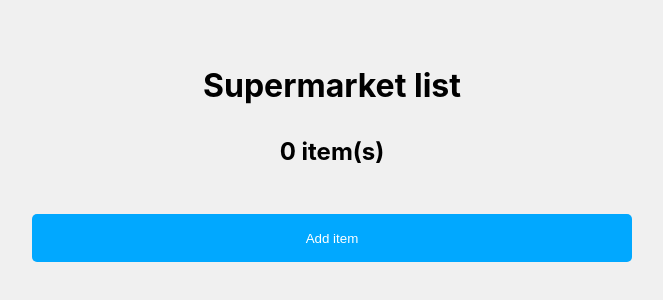
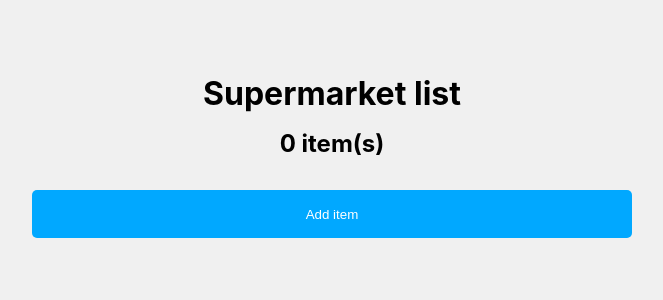
Before and after one commit to AguirreEze/marketlist-tradehelm, a Next.js app: page / in a window 1280 px wide. Shown: the part 244-544 px from the top of the page, without its empty margins (308-971 px from the left). Built offline with nearby package versions, Linux system fonts and the light colour scheme.

Commit message:
Fix margins on elements

```diff
--- a/pages/styles.module.scss
+++ b/pages/styles.module.scss
@@ -13,16 +13,19 @@
   align-items: center;
   justify-content: center;
   width: $List-Width;
+  gap: 1rem;
 }
 .title,
-.counter,
-.list,
-.item {
-  margin: 1rem 0;
+.counter {
+  margin: 0;
 }
 
 .list {
+  display: flex;
+  flex-direction: column;
+  gap: 1rem;
   list-style: none;
   padding: 0;
   width: 100%;
+  margin: 0;
 }
```
